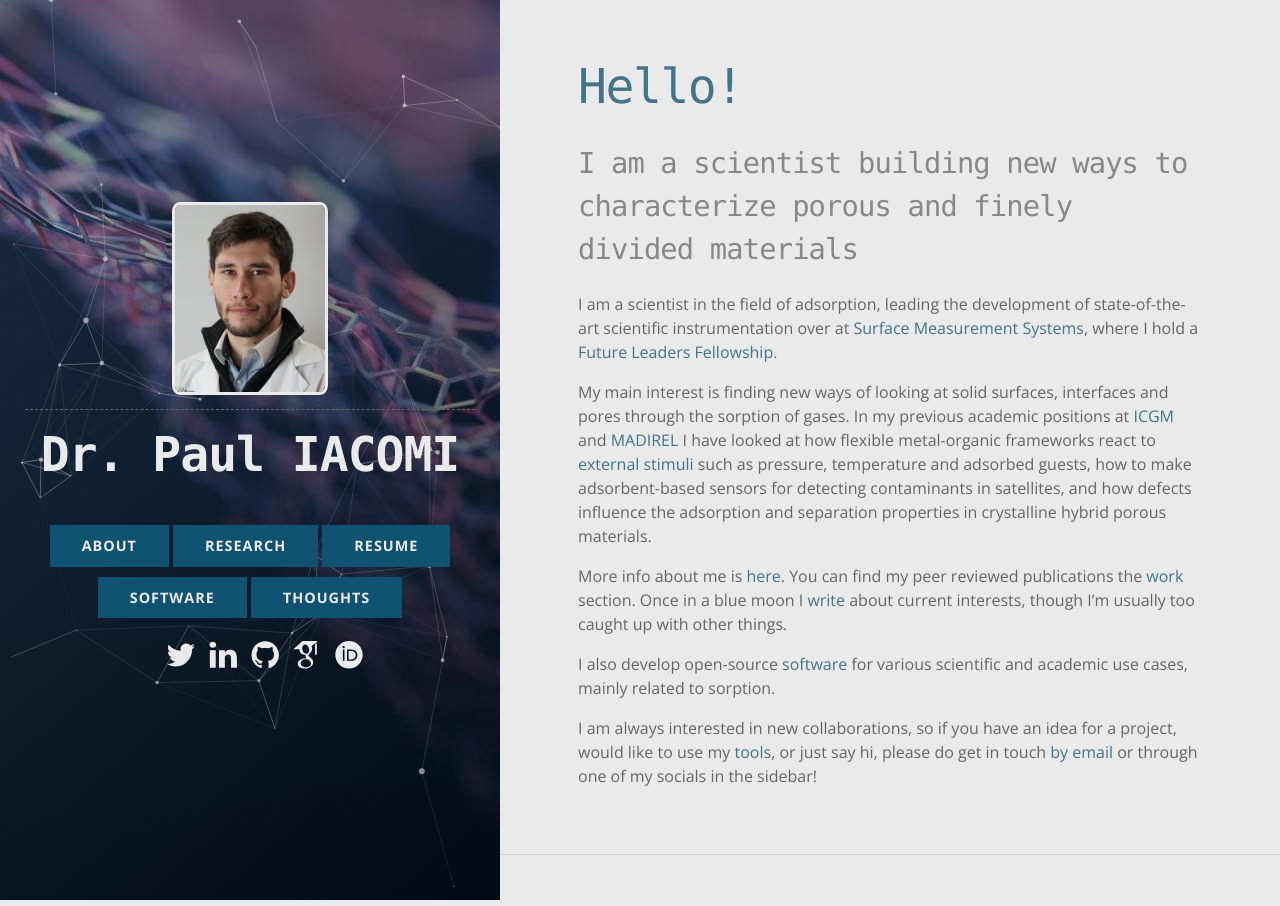
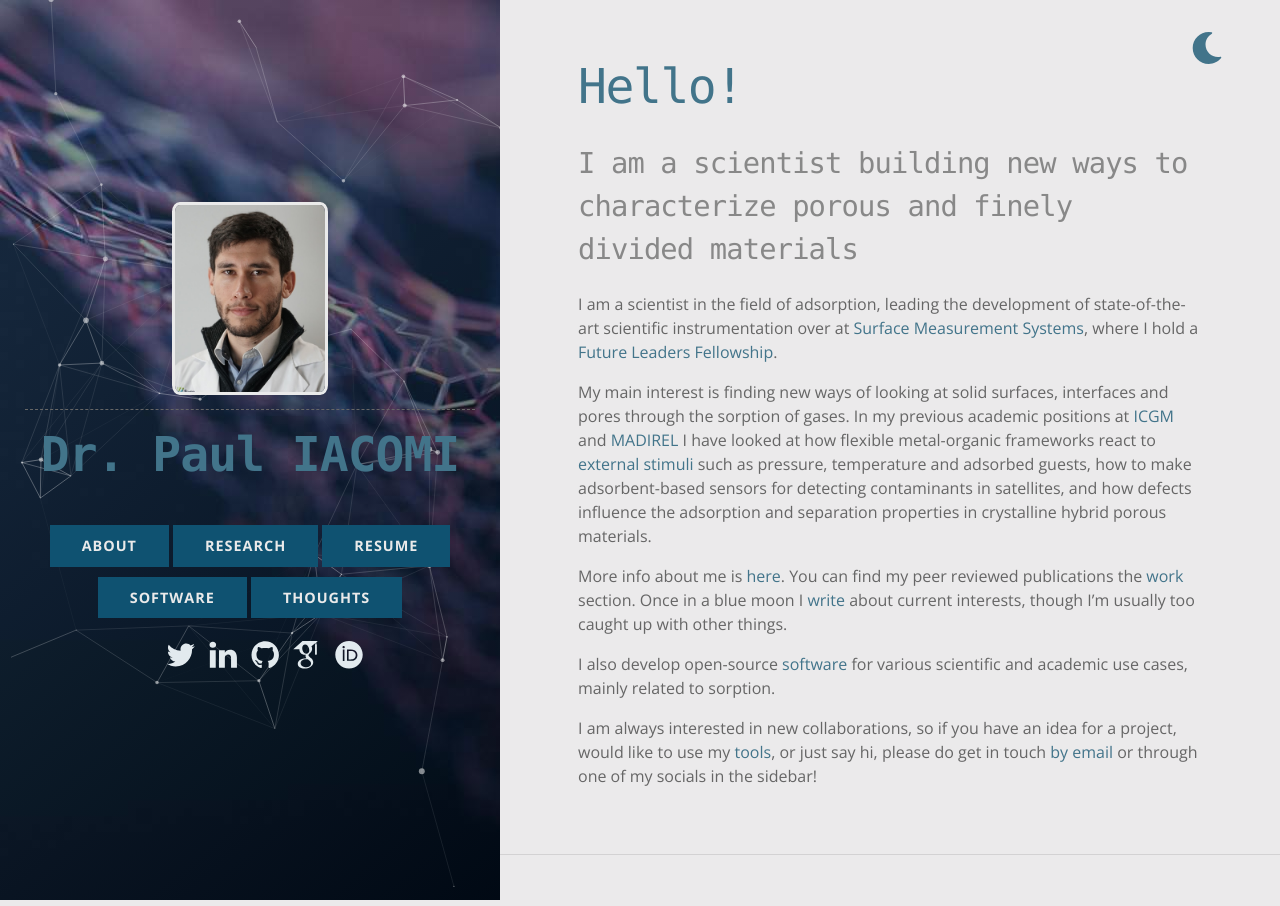
Before and after one commit to pauliacomi/pauliacomi.github.com, a Jekyll site: the page built from _pages/index.md, in a window 1280 px wide. Built offline with Jekyll 4.4.1, drawn with Linux system fonts in a browser that asks for light colours.

Commit message:
fix: color fixes & anim

```diff
--- a/_sass/_default_colors.scss
+++ b/_sass/_default_colors.scss
@@ -77,8 +77,11 @@
     --btn-hover: var(--accent-dark);
     --btn-text: var(--accent-bright);
     --btn-hover-inverted: var(--accent-bright);
+    --icon-color: var(--grey-3);
+    --icon-color-inverted: var(--accent-dark);
 
     /* Text */
+    --site-title-color: var(--grey-3);
     --heading-color: var(--grey-1);
     --blockquote-color: var(--dark);
     --blockquote-border: var(--dark);
--- a/_sass/layout.scss
+++ b/_sass/layout.scss
@@ -44,7 +44,7 @@
   display: inline-block;
   font-weight: bold;
   font-family: Monaco, "Bitstream Vera Sans Mono", "Lucida Console", Terminal, monospace;
-  color: var(--accent-bright);
+  color: var(--site-title);
   letter-spacing: -1px;
 
   @include large {
--- a/_sass/main.scss
+++ b/_sass/main.scss
@@ -180,14 +180,14 @@
   border: none;
   border-radius: 0;
   text-decoration: none;
-  transition: background-color 0.25s;
+  transition: transform  0.25s;
   white-space: inherit;
   background: var(--btn-background);
   color: var(--btn-text);
   font-weight: 700;
 
   &:hover {
-    background-color: var(--btn-hover);
+    transform: translateY(-10px);
   }
 
   @include large {
@@ -212,8 +212,8 @@
 }
 
 .color-mode__btn {
-  color: var(--btn-hover-inverted);
-  background-color: transparent;
+  background: transparent;
+  color: var(--icon-color-inverted);
 }
 
 /* Links */
@@ -229,7 +229,7 @@
 /* Icons */
 
 .white {
-  color: var(--accent-bright);
+  color: var(--icon-color);
 }
 
 .svg-icon {
```
